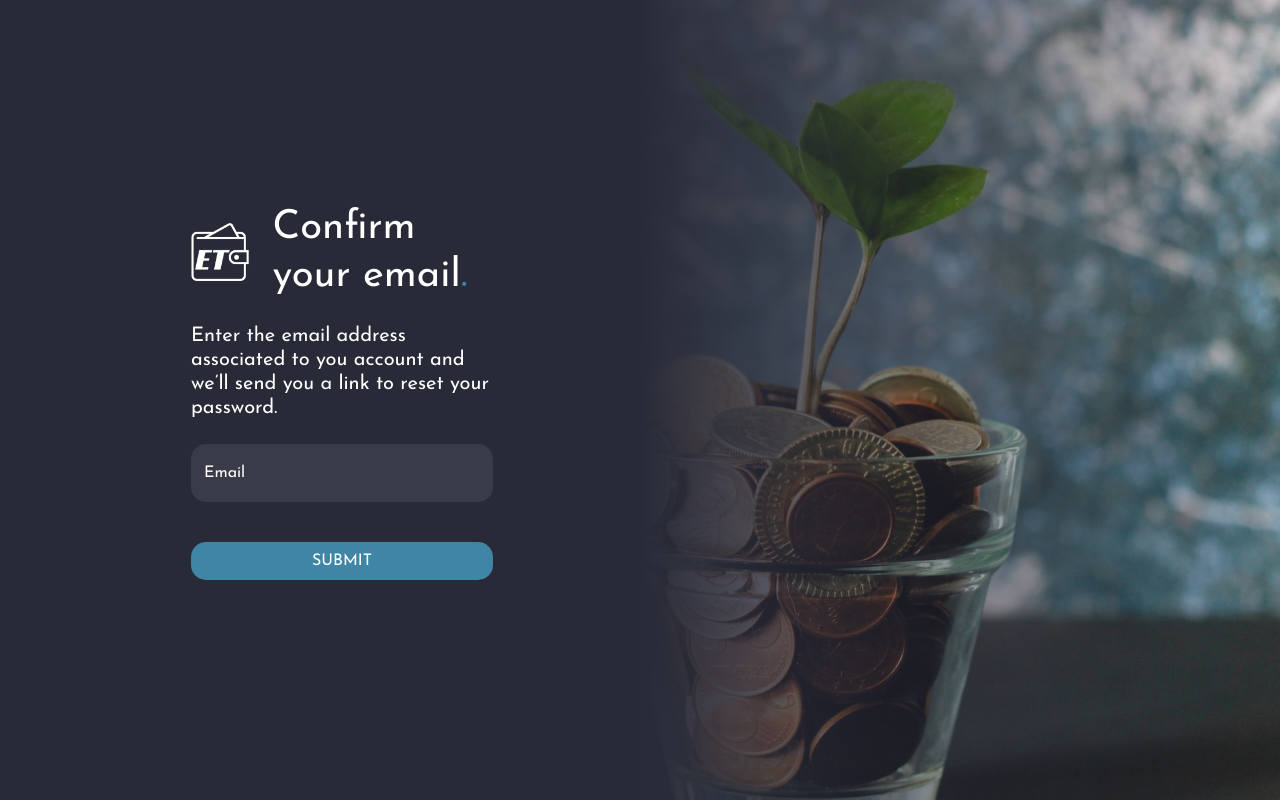
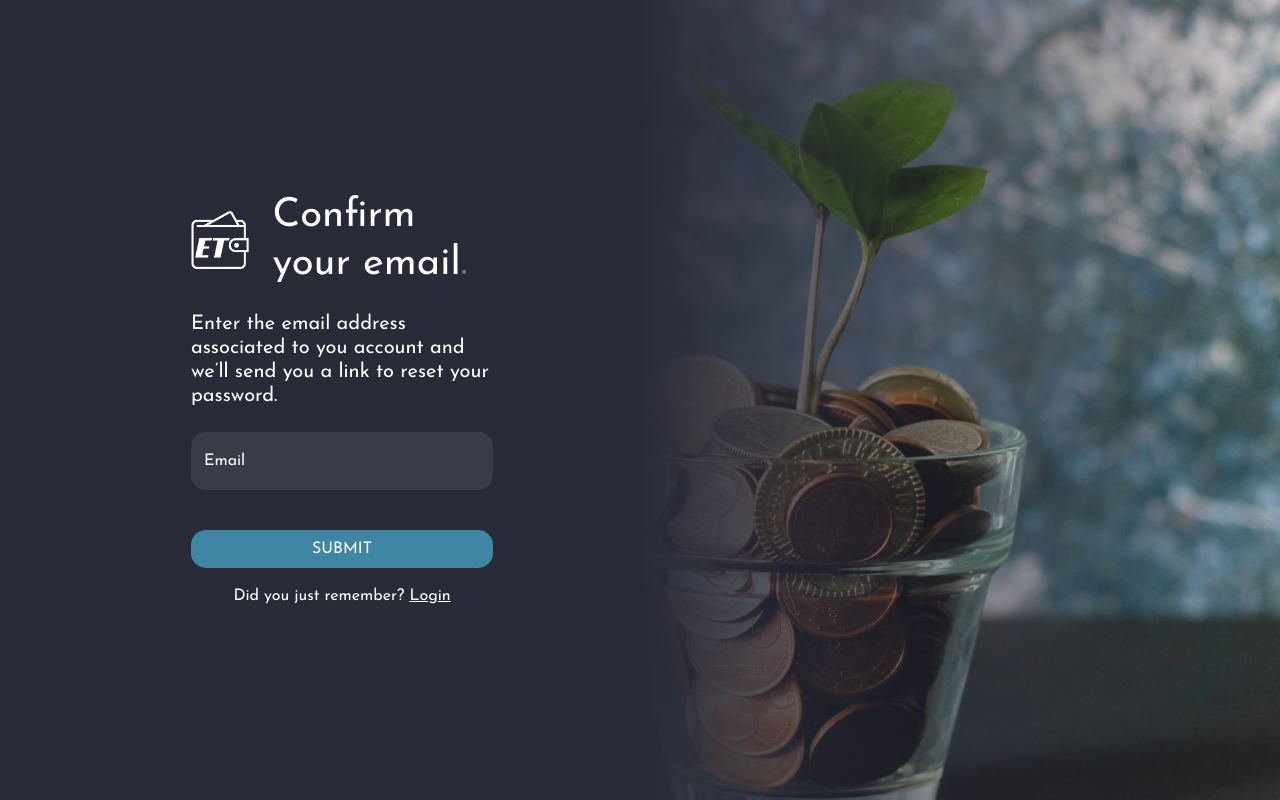
Before and after one commit to VikiSevcikova/expense-tracker, a React (Create React App) app: page /forgot-password in a window 1280 px wide. Built offline with nearby package versions, Linux system fonts and the light colour scheme.

Commit message:
small changes for forgotpassword and resetpassword components

```diff
--- a/src/features/forgotPasswordForm/ForgotPasswordForm.js
+++ b/src/features/forgotPasswordForm/ForgotPasswordForm.js
@@ -4,6 +4,7 @@ import FormBtn from "../formButton/FormBtn";
 import InputField from "../inputField/InputField";
 import { Formik, Form } from "formik";
 import * as Yup from "yup";
+import { Link } from "react-router-dom";
 
 const ForgotPasswordSchema = Yup.object().shape({
   email: Yup.string().email("Email is invalid").required("Email is required"),
@@ -64,6 +65,9 @@ const ForgotPasswordForm = () => {
               </Form>
             )}
           </Formik>
+          <p className="m-0 text-center">
+            Did you just remember?  <Link to="/login">Login</Link>
+          </p>
         </>
       )}
     </>
--- a/src/pages/auth/Auth.scss
+++ b/src/pages/auth/Auth.scss
@@ -3,7 +3,7 @@
 .auth-container{
     background-color: $bgColor;
     width: 100vw;
-    height: 100vh;
+    min-height: 100vh;
     background-size: cover;
     background-position: 55% top;
     background-repeat: no-repeat;
```
Also changed, not shown: src/features/resetPasswordForm/ResetPasswordForm.js (renamed from src/features/resetPassword/ResetPasswordForm.js, +7 -4 lines).
